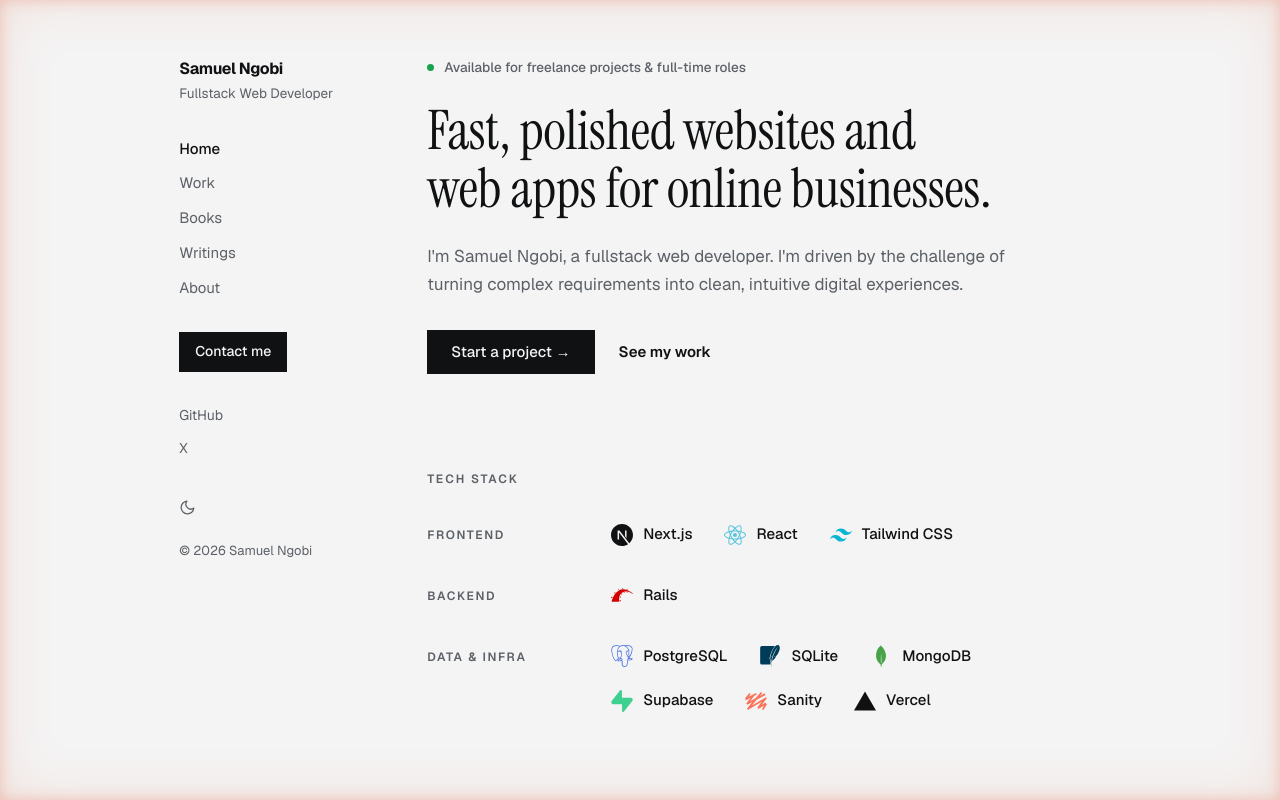
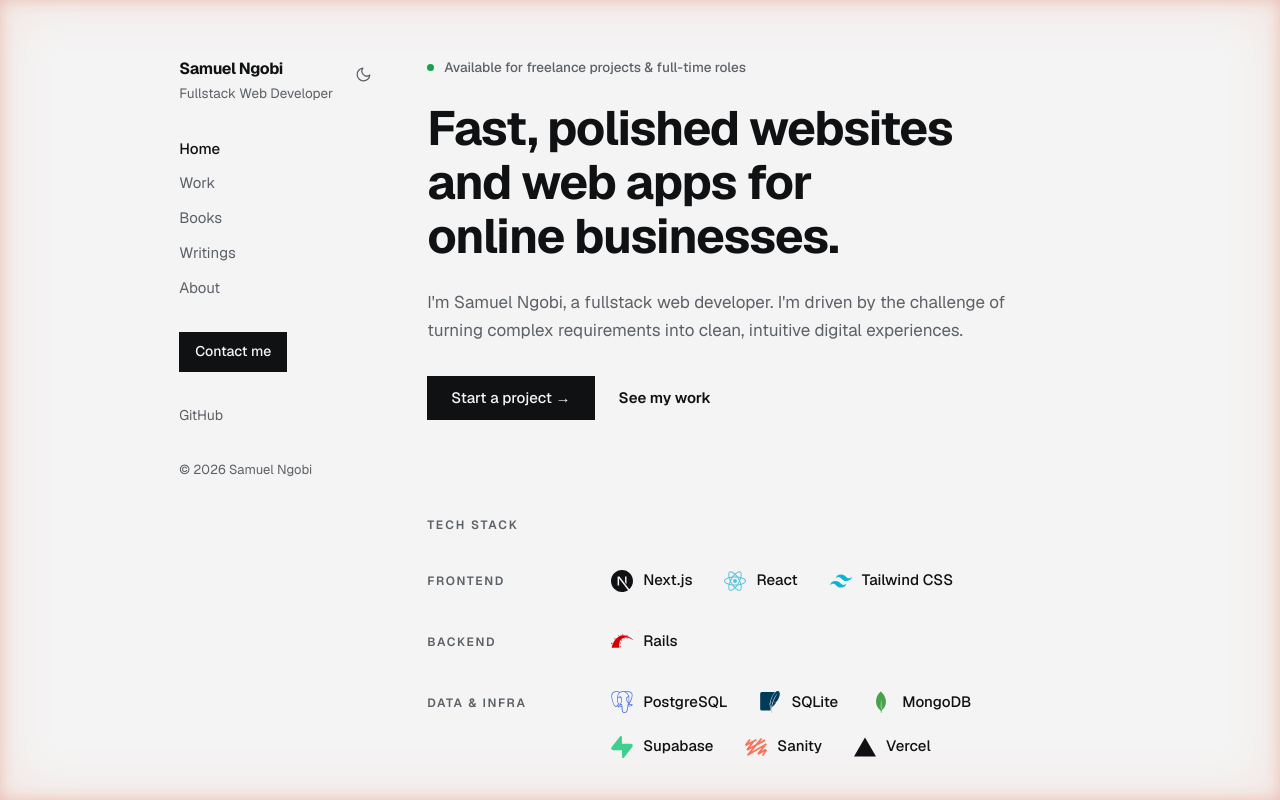
Before and after one commit to samuel-sarmah/samuel, a Next.js app: page / in a window 1280 px wide. Shown: the top 800 px of the page. Built offline with nearby package versions, Linux system fonts and the light colour scheme.

Commit message:
fix: ux and remove vague words

```diff
--- a/app/about/page.js
+++ b/app/about/page.js
@@ -8,7 +8,7 @@
     role: "Freelance Fullstack Web Developer",
     period: "2+ years · remote",
     points: [
-      "Designed, built, and shipped a marketing site for Fruitland Cyprus, a family citrus farm — including a Sanity CMS handoff so the owners update products and content themselves, no developer on call.",
+      "Designed, built, and shipped a marketing site for Fruitland Cyprus, a family citrus farm including a Sanity CMS handoff so the owners update products and content themselves, no developer on call.",
       "Built Sterz, a two-sided creator marketplace, solo: auth, campaign escrow, payouts, and view counts verified against each platform's API.",
       "Built LaunchTracker, a real-time rocket-launch dashboard with live countdowns, go/no-go status, and news that updates without a page refresh.",
       "Shipped a fullstack MERN e-commerce build: catalog with filtering, wishlist, ratings, and an Express REST API over MongoDB.",
@@ -101,7 +101,7 @@
             <span key={s.label}>
               {i > 0 && " and "}
               <a href={s.href} target="_blank" rel="noreferrer" className="link">
-                {s.label} ↗
+                {s.label}
               </a>
             </span>
           ))}
--- a/app/page.js
+++ b/app/page.js
@@ -47,7 +47,7 @@
     name: "Sterz",
     tagline: "creator marketplace",
     description:
-      "A two-sided marketplace where brands fund campaigns into escrow and creators get paid as verified views land — view counts checked against each platform's API, so neither side has to trust screenshots. Built solo: auth, marketplace flows, and payouts.",
+      "A two-sided marketplace where brands fund campaigns into escrow and creators get paid as verified views land, view counts checked against each platform's API, so neither side has to trust screenshots. Built solo: auth, marketplace flows, and payouts.",
     live: "https://ster-seven.vercel.app",
     preview: "/previews/sterz.webp",
     stack: ["Next.js", "Supabase", "Vercel"],
@@ -57,7 +57,7 @@
 const PROCESS = [
   {
     title: "Scope",
-    body: "You tell me what you need; we settle a fixed scope and timeline over a short call or email thread before any work starts. No vague estimates, no surprise extras.",
+    body: "You tell me what you need; we settle a fixed scope and timeline over a short call or email thread before any work starts.",
   },
   {
     title: "Build",
@@ -65,7 +65,7 @@
   },
   {
     title: "Handoff",
-    body: "You receive the deployed site, the source code, and a CMS you can edit yourself, plus a walkthrough. Nothing is locked behind me.",
+    body: "You receive the deployed site, the source code, and a CMS you can edit yourself, plus a walkthrough.",
   },
 ];
 
@@ -78,7 +78,7 @@
           <span className="status-dot" />
           Available for freelance projects &amp; full-time roles
         </p>
-        <h1 className="display mt-6 text-[clamp(2.4rem,6.5vw,3.4rem)]">
+        <h1 className="mt-6 text-[clamp(2.1rem,5.5vw,3rem)] font-bold leading-[1.12] tracking-tight">
           Fast, polished websites and web apps for online businesses.
         </h1>
         <p className="mt-6 max-w-[54ch] text-[17px] text-[var(--muted)]">
@@ -126,7 +126,7 @@
 
       {/* How I work */}
       <section className="mt-24">
-        <h2 className="section-label">How I work</h2>
+        <h2 className="section-label">How we work</h2>
         <ol className="mt-8 space-y-8">
           {PROCESS.map((step, i) => (
             <li key={step.title} className="flex gap-5">
@@ -147,7 +147,7 @@
       {/* Closing CTA */}
       <section className="mt-24">
         <h2 className="display text-[clamp(1.9rem,4.5vw,2.4rem)]">
-          Need a website shipped or fixed this week?
+          Need a website shipped?
         </h2>
         <p className="mt-4 max-w-[48ch] text-[16px] text-[var(--muted)]">
           Tell me what's blocking you: a build that stalled, a site
--- a/components/Sidebar.js
+++ b/components/Sidebar.js
@@ -11,10 +11,13 @@
 
   return (
     <aside className="hidden md:sticky md:top-14 md:block md:h-fit md:w-48 md:shrink-0">
-      <Link href="/" className="block">
-        <span className="text-[16px] font-bold tracking-tight">Samuel Ngobi</span>
-        <span className="block text-[13.5px] text-[var(--muted)]">Fullstack Web Developer</span>
-      </Link>
+      <div className="flex items-start justify-between gap-2">
+        <Link href="/" className="block">
+          <span className="text-[16px] font-bold tracking-tight">Samuel Ngobi</span>
+          <span className="block text-[13.5px] text-[var(--muted)]">Fullstack Web Developer</span>
+        </Link>
+        <ThemeToggle className="-mr-2 mt-0.5" />
+      </div>
 
       <nav className="mt-8 flex flex-col gap-y-2.5">
         {NAV.map((n) => {
@@ -57,11 +60,7 @@
         ))}
       </div>
 
-      <div className="mt-8">
-        <ThemeToggle className="-ml-2" />
-      </div>
-
-      <p className="mt-4 text-[13px] text-[var(--muted)]">
+      <p className="mt-8 text-[13px] text-[var(--muted)]">
         © {new Date().getFullYear()} Samuel Ngobi
       </p>
     </aside>
--- a/lib/nav.js
+++ b/lib/nav.js
@@ -11,7 +11,6 @@
 
 export const SOCIALS = [
   { href: "https://github.com/samuel-sarmah", label: "GitHub" },
-  { href: "https://x.com/samuel_sarmah", label: "X" },
 ];
 
 export function isActive(pathname, href) {
```
